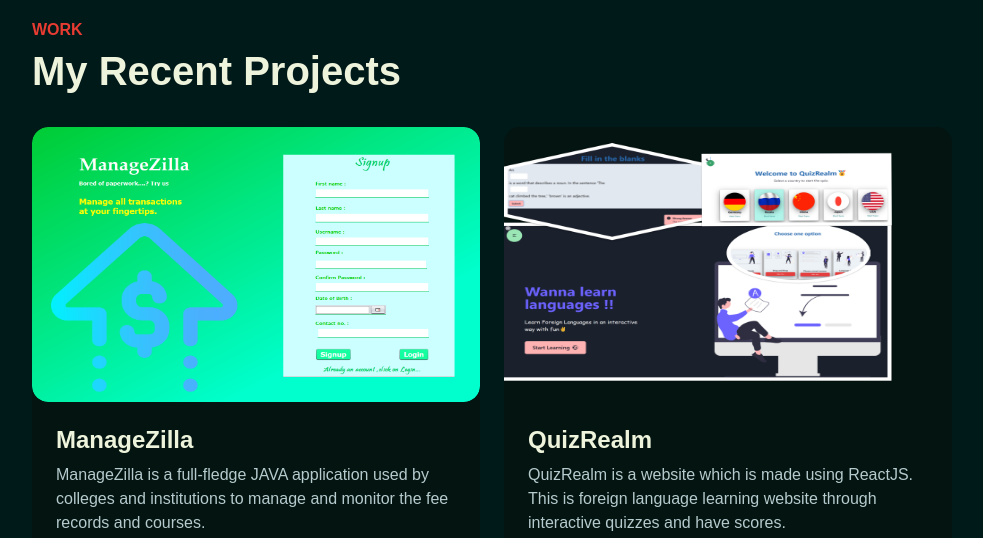
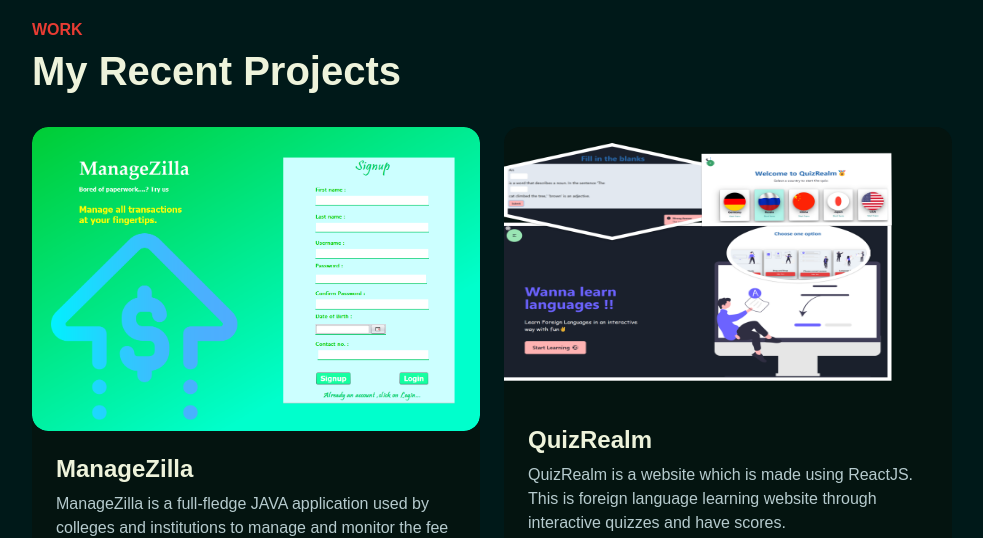
Before and after one commit to Nishu2201/Portfolio, a plain HTML site: page index.html in a window 1280 px wide. Shown: the part 1660-2198 px from the top of the page, without its empty margins (268-1251 px from the left). Drawn offline with nearby package versions, Linux system fonts and the light colour scheme; a web font is replaced by a local one.

Commit message:
Update index.html

```diff
--- a/index.html
+++ b/index.html
@@ -163,7 +163,7 @@
                     <div class="col-md-6" data-aos="fade-up">
                         <div class="card-custom rounded-4 bg-base shadow-effect">
                             <div class="card-custom-image rounded-4">
-                                <img class="rounded-4" src="./assets/images/project-1.png" alt="" height="275px">
+                                <img class="rounded-4" src="./assets/images/project-1.png" alt="" >
                             </div>
                             <div class="card-custom-content p-4">
                                 <h4>ManageZilla</h4>
```
